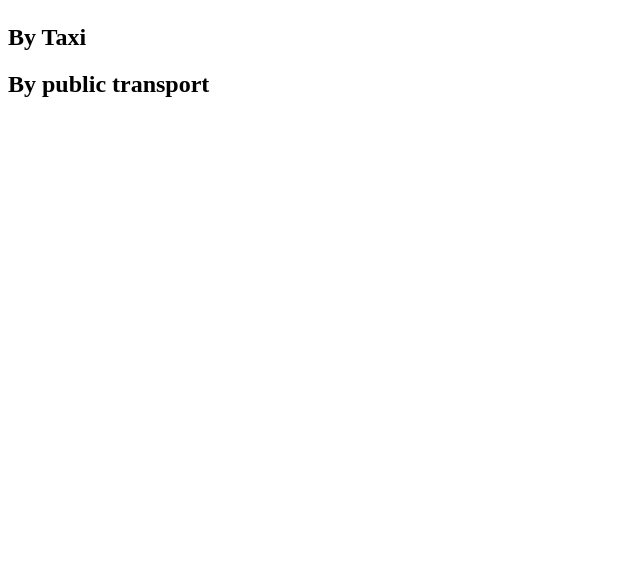
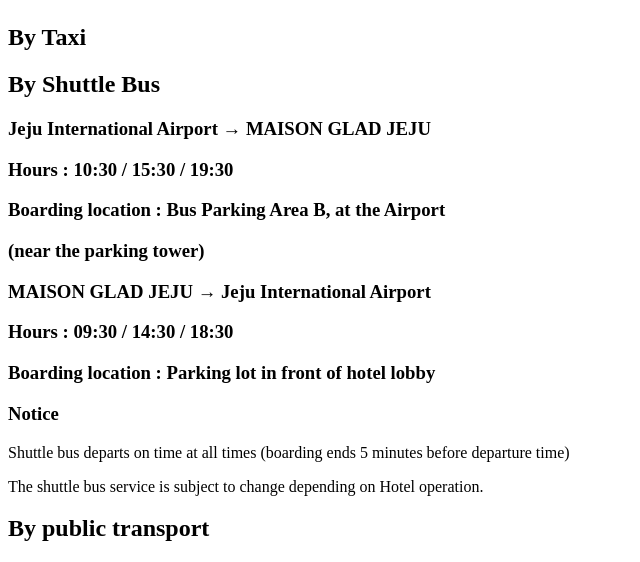
Before and after one commit to yeon-lee/yeon-lee.github.io, a Jekyll site: the page built from map.md, in a window 1280 px wide. Shown: the part 836-1398 px from the top of the page, without its empty margins (0-640 px from the left). Built offline with Jekyll 4.4.1, drawn with Linux system fonts in a browser that asks for light colours; nearby versions of some CDN libraries; before the commit the page ends 954 px from its top, so only the background shows below that.

Commit message:
Update map.md

```diff
--- a/map.md
+++ b/map.md
@@ -12,4 +12,22 @@
 
 ## By Taxi
 
+## By Shuttle Bus
+### Jeju International Airport → MAISON GLAD JEJU
+### Hours : 10:30 / 15:30 / 19:30
+
+### Boarding location : Bus Parking Area B, at the Airport
+### (near the parking tower)
+
+### MAISON GLAD JEJU → Jeju International Airport
+### Hours : 09:30 / 14:30 / 18:30
+### Boarding location : Parking lot in front of hotel lobby
+
+### Notice
+Shuttle bus departs on time at all times
+(boarding ends 5 minutes before departure time)
+
+The shuttle bus service is subject to change
+depending on Hotel operation.
+
 ## By public transport
```
